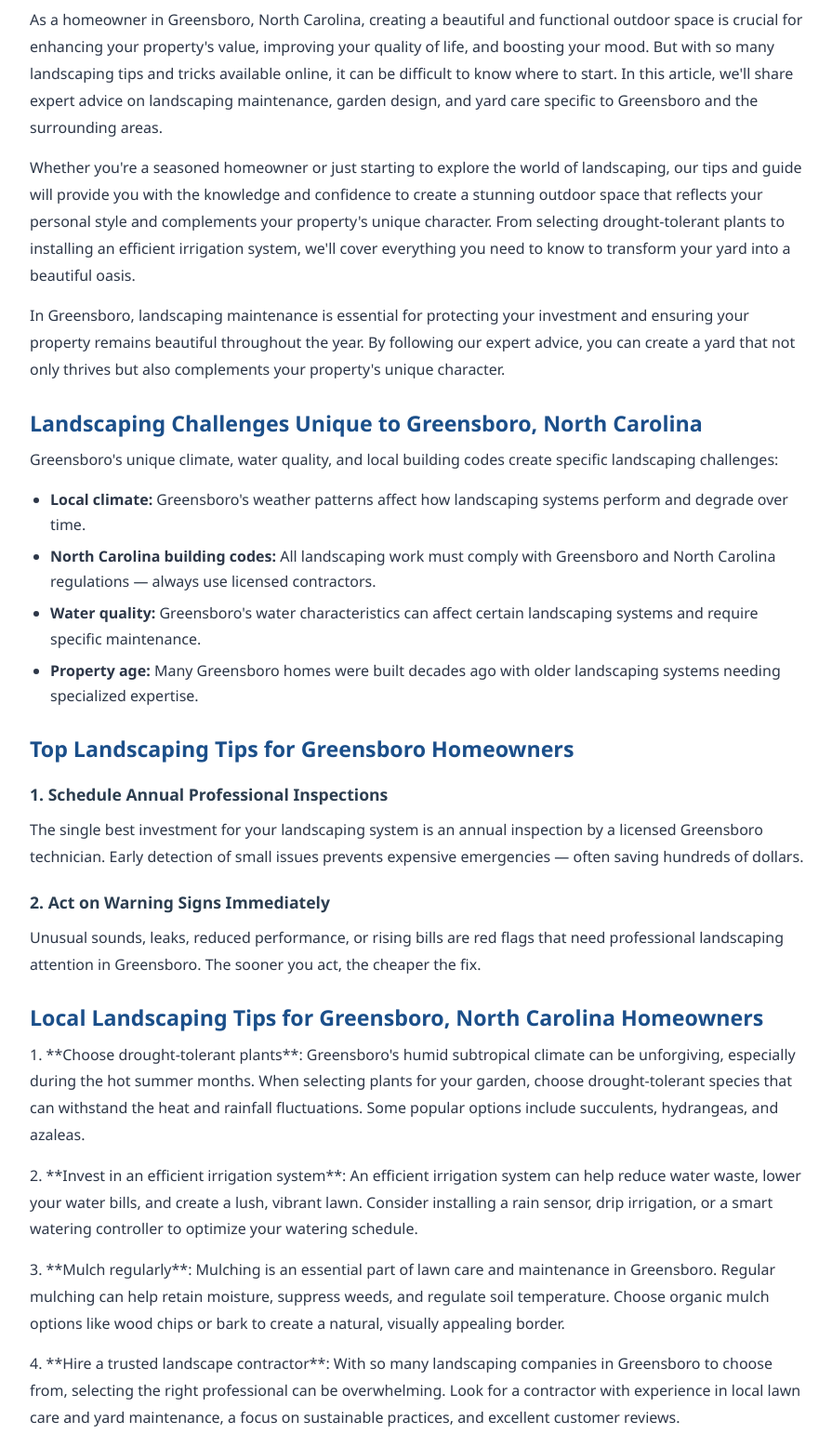
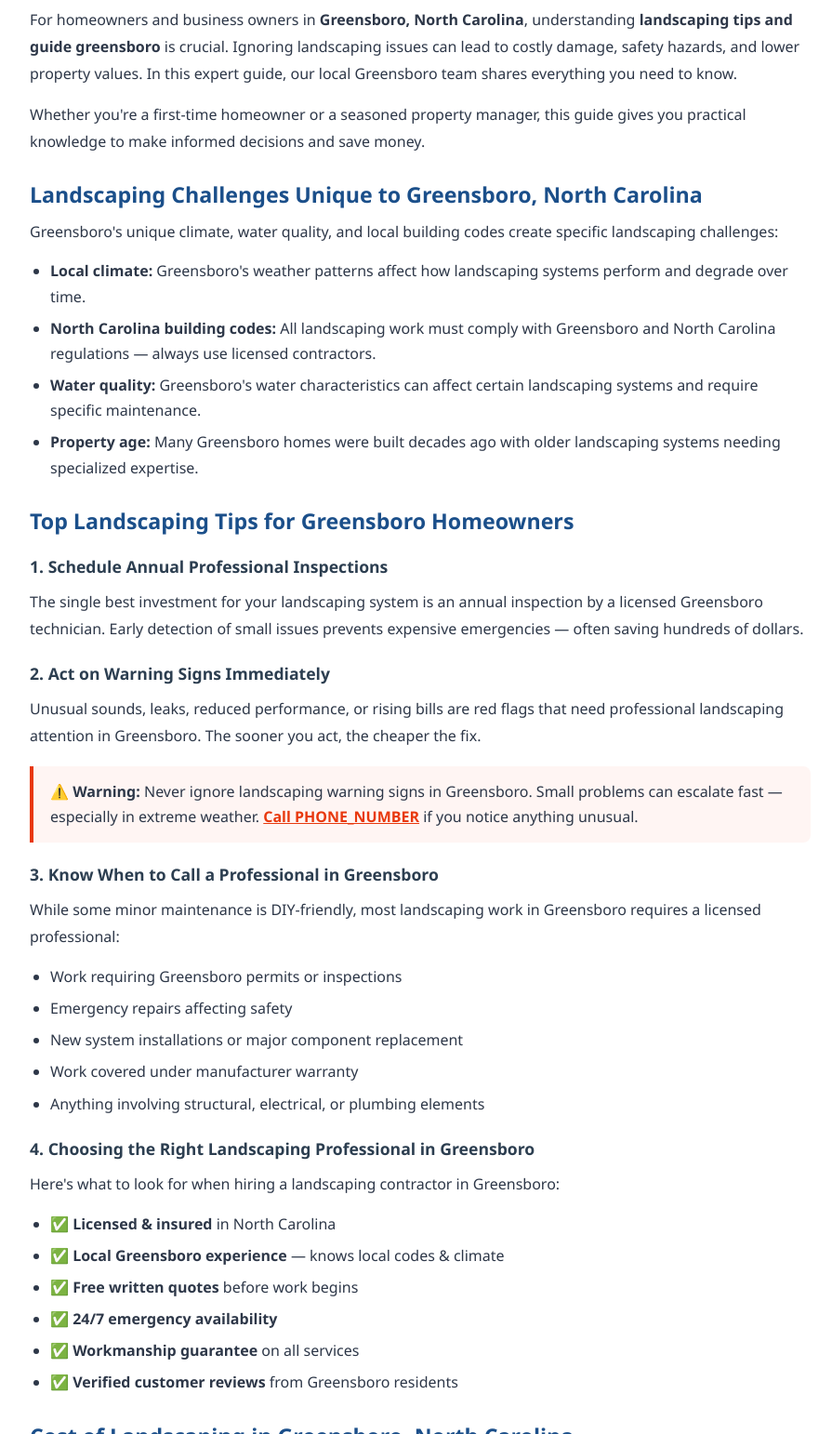
Before and after one commit to leadsmartaffiliate/landscaping-service-greensboro-nc, a plain HTML site: page blog/how-to-choose-landscaping-greensboro/index.html in a window 1280 px wide. Shown: the part 650-2192 px from the top of the page at 93% size, without its empty margins (188-1083 px from the left). Drawn offline with Linux system fonts and the light colour scheme.

Commit message:
Update blog/how-to-choose-landscaping-greensboro/index.html

```diff
--- a/blog/how-to-choose-landscaping-greensboro/index.html
+++ b/blog/how-to-choose-landscaping-greensboro/index.html
@@ -179,9 +179,7 @@ footer{background:var(--dark);color:#c9d1e0;padding:40px 20px 20px}
       </figure>
 
       <h2>Why landscaping tips and guide Greensboro Matters for Greensboro Properties</h2>
-      <p>As a homeowner in Greensboro, North Carolina, creating a beautiful and functional outdoor space is crucial for enhancing your property's value, improving your quality of life, and boosting your mood. But with so many landscaping tips and tricks available online, it can be difficult to know where to start. In this article, we'll share expert advice on landscaping maintenance, garden design, and yard care specific to Greensboro and the surrounding areas.</p>
-<p>Whether you're a seasoned homeowner or just starting to explore the world of landscaping, our tips and guide will provide you with the knowledge and confidence to create a stunning outdoor space that reflects your personal style and complements your property's unique character. From selecting drought-tolerant plants to installing an efficient irrigation system, we'll cover everything you need to know to transform your yard into a beautiful oasis.</p>
-<p>In Greensboro, landscaping maintenance is essential for protecting your investment and ensuring your property remains beautiful throughout the year. By following our expert advice, you can create a yard that not only thrives but also complements your property's unique character.</p>
+      <p>For homeowners and business owners in <strong>Greensboro, North Carolina</strong>, understanding <strong>landscaping tips and guide greensboro</strong> is crucial. Ignoring landscaping issues can lead to costly damage, safety hazards, and lower property values. In this expert guide, our local Greensboro team shares everything you need to know.</p><p>Whether you're a first-time homeowner or a seasoned property manager, this guide gives you practical knowledge to make informed decisions and save money.</p>
 
       <h2>Landscaping Challenges Unique to Greensboro, North Carolina</h2>
       <p>Greensboro's unique climate, water quality, and local building codes create specific
@@ -209,11 +207,7 @@ footer{background:var(--dark);color:#c9d1e0;padding:40px 20px 20px}
       need professional landscaping attention in Greensboro. The sooner you act, the cheaper
       the fix.</p>
 
-      <h2>Local Landscaping Tips for Greensboro, North Carolina Homeowners</h2>
-<p>1. **Choose drought-tolerant plants**: Greensboro's humid subtropical climate can be unforgiving, especially during the hot summer months. When selecting plants for your garden, choose drought-tolerant species that can withstand the heat and rainfall fluctuations. Some popular options include succulents, hydrangeas, and azaleas.</p>
-<p>2. **Invest in an efficient irrigation system**: An efficient irrigation system can help reduce water waste, lower your water bills, and create a lush, vibrant lawn. Consider installing a rain sensor, drip irrigation, or a smart watering controller to optimize your watering schedule.</p>
-<p>3. **Mulch regularly**: Mulching is an essential part of lawn care and maintenance in Greensboro. Regular mulching can help retain moisture, suppress weeds, and regulate soil temperature. Choose organic mulch options like wood chips or bark to create a natural, visually appealing border.</p>
-<p>4. **Hire a trusted landscape contractor**: With so many landscaping companies in Greensboro to choose from, selecting the right professional can be overwhelming. Look for a contractor with experience in local lawn care and yard maintenance, a focus on sustainable practices, and excellent customer reviews.</p>
+
 
       <div class="warn-box" role="alert">
         ⚠️ <strong>Warning:</strong> Never ignore landscaping warning signs in Greensboro.
```
